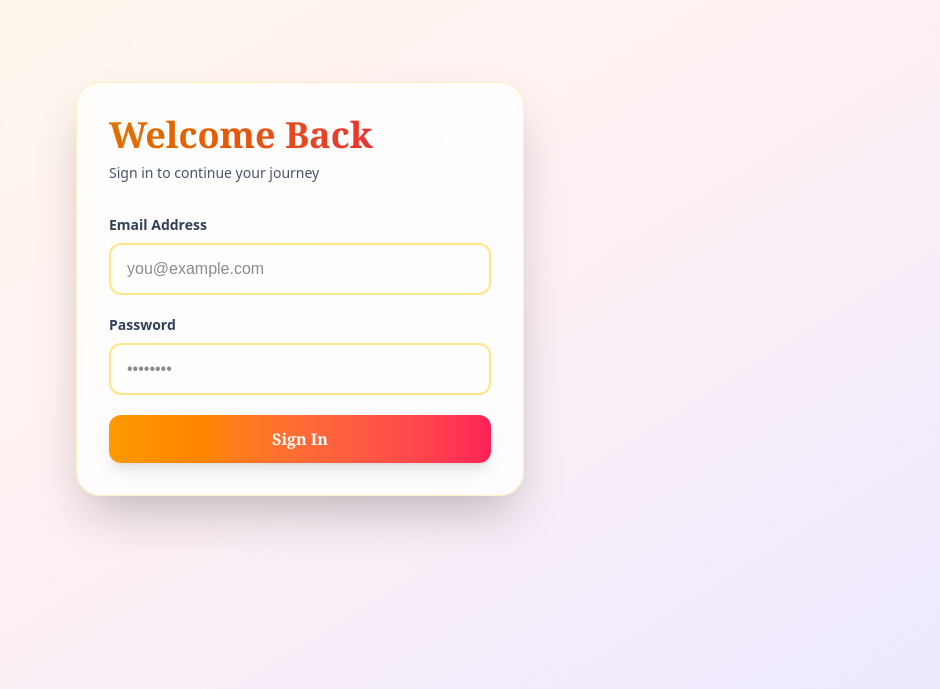
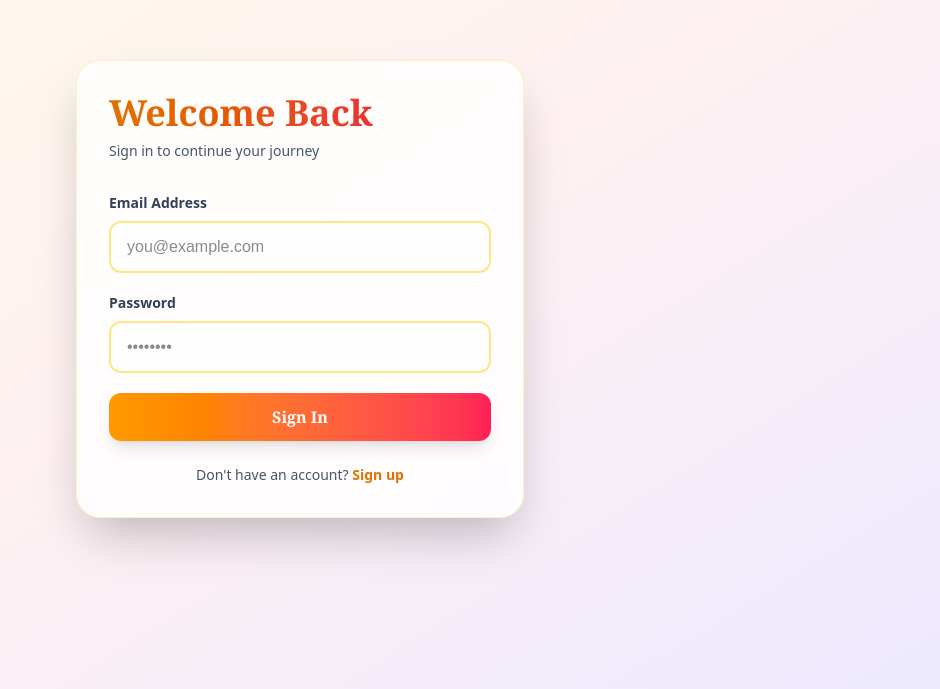
Before and after one commit to BenedictUmeozor/hng14-stage-3-task, a Next.js app: page /login in a window 1280 px wide. Shown: the part 111-800 px from the top of the page, without its empty margins (340-1280 px from the left). Built offline with nearby package versions, Linux system fonts and the light colour scheme.

Commit message:
feat: add sign-up and sign-in links to Login and Signup forms

```diff
--- a/components/auth/LoginForm.tsx
+++ b/components/auth/LoginForm.tsx
@@ -1,6 +1,7 @@
 'use client';
 
 import { useState, FormEvent } from 'react';
+import Link from 'next/link';
 import { getUsers, createSession } from '@/lib/auth';
 
 interface LoginFormProps {
@@ -130,6 +131,18 @@ export default function LoginForm({ onSuccess }: LoginFormProps) {
               {loading ? 'Signing In...' : 'Sign In'}
             </button>
           </form>
+
+          <div className="mt-6 text-center">
+            <p className="text-sm text-slate-600" style={{ fontFamily: 'system-ui, sans-serif' }}>
+              Don't have an account?{' '}
+              <Link
+                href="/signup"
+                className="font-semibold text-amber-600 hover:text-rose-600 transition-colors focus:outline-none focus:underline"
+              >
+                Sign up
+              </Link>
+            </p>
+          </div>
         </div>
       </div>
     </div>
--- a/components/auth/SignupForm.tsx
+++ b/components/auth/SignupForm.tsx
@@ -1,6 +1,7 @@
 'use client';
 
 import { useState, FormEvent } from 'react';
+import Link from 'next/link';
 import { findUserByEmail, createUser, createSession } from '@/lib/auth';
 
 interface SignupFormProps {
@@ -126,6 +127,18 @@ export default function SignupForm({ onSuccess }: SignupFormProps) {
               {loading ? 'Creating Account...' : 'Create Account'}
             </button>
           </form>
+
+          <div className="mt-6 text-center">
+            <p className="text-sm text-slate-600" style={{ fontFamily: 'system-ui, sans-serif' }}>
+              Already have an account?{' '}
+              <Link
+                href="/login"
+                className="font-semibold text-violet-600 hover:text-fuchsia-600 transition-colors focus:outline-none focus:underline"
+              >
+                Sign in
+              </Link>
+            </p>
+          </div>
         </div>
       </div>
     </div>
```
